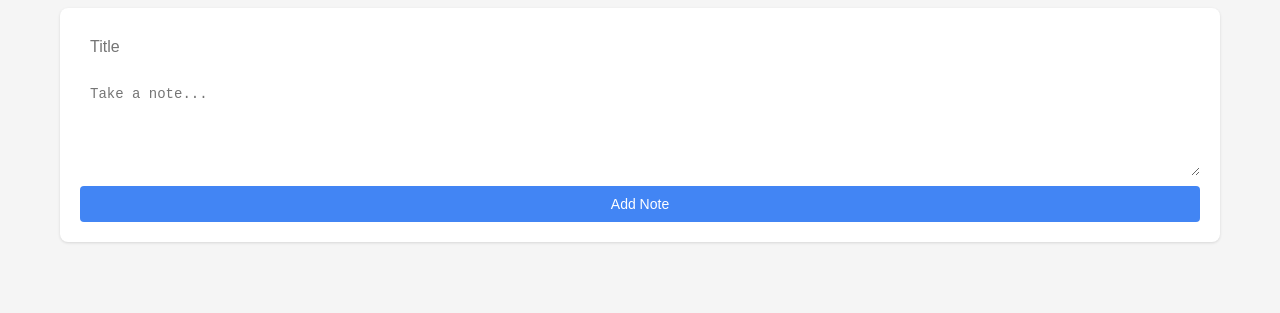
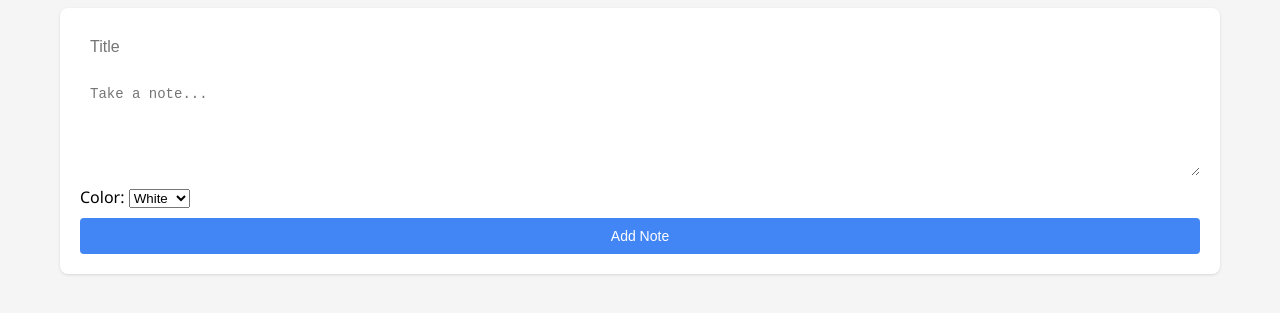
Before and after one commit to TefoKomane/google-keep-clone, a plain HTML site: page index.html in a window 1280 px wide. Shown: the part 85-398 px from the top of the page. Drawn offline with Linux system fonts and the light colour scheme.

Commit message:
Adding color picker to note input

```diff
--- a/index.html
+++ b/index.html
@@ -15,9 +15,18 @@
             <div class="input-section">
                 <input type="text" id="noteTitle" placeholder="Title">
                 <textarea id="noteContent" placeholder="Take a note..."></textarea>
+                <div class="color-picker">
+                    <label>Color:</label>
+                    <select id="noteColor">
+                        <option value="white">White</option>
+                        <option value="#FFE5B4">Peach</option>
+                        <option value="#FFFACD">Yellow</option>
+                        <option value="#E0F8E0">Green</option>
+                        <option value="#E0F4FF">Blue</option>
+                        <option value="#FFE4E1">Pink</option>
+                    </select>
+                </div>
                 <button id="addBtn">Add Note</button>
-            </div>
-            <div id="notesContainer" class="notes-container">
             </div>
         </main>
     </div>
```
